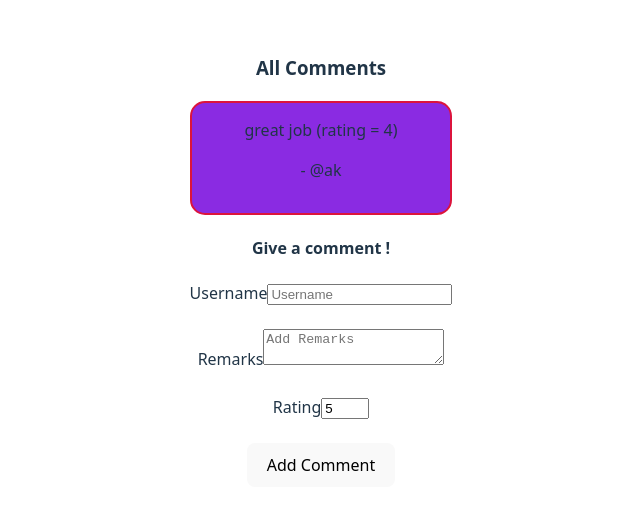
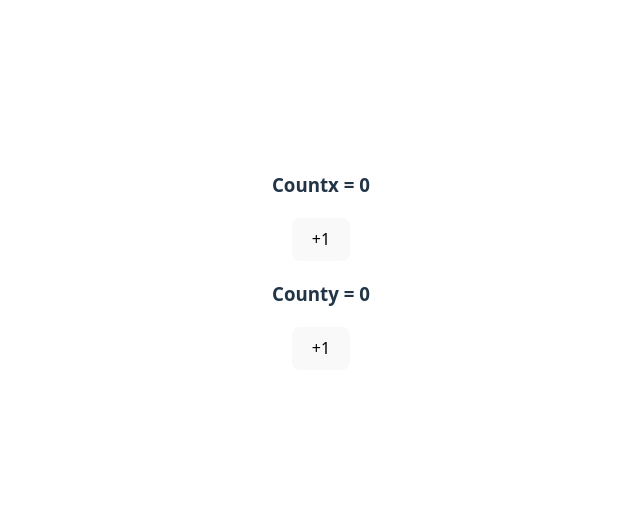
Before and after one commit to whoxshu/React-State-, a React app: page / in a window 1280 px wide. Shown: the part 139-648 px from the top of the page, without its empty margins (319-959 px from the left). Built offline with nearby package versions, Linux system fonts and the light colour scheme; the HTML template or start-up script is replaced by a standard one.

Commit message:
Counter with use effect

```diff
--- a/src/App.jsx
+++ b/src/App.jsx
@@ -8,6 +8,7 @@
 import Form from './Form';
 import CommentsForm from './CommentsForm';
 import Comment from "./Comment";
+import Counter from './Counter';
 
  function App() {
   // let winCondition = (ticket) => {
@@ -19,7 +20,8 @@
 {/* <Lottery  n={3} winCondition={winCondition}></Lottery>*/}
 {/* <Form></Form> */}
  {/* <CommentsForm></CommentsForm>  */}
-<Comment></Comment>
+{/* <Comment></Comment> */}
+<Counter></Counter>
     </>
   );
 };
--- a/src/Counter.jsx
+++ b/src/Counter.jsx
@@ -1,25 +1,30 @@
-import { useState } from "react";
 
-export default function Counter(){
- let [count, setCount] = useState(0);
-console.log("Component is rerendered!");
-// console.log(`count=${count}`);
- let incCount = () => {
-    // setCount((currCount)=>{
-    //     return currCount + 1;
-    // });
-    //  setCount((currCount)=>{
-    //     return currCount + 1;
-    // });
-    // setCount(count+1) ;
-    setCount(25);
- }
+import { useState, useEffect } from "react";
 
+export default function Counter() {
 
-    return(
-        <div>
-            <h3>Count = {count}</h3>
-            <button onClick= {incCount}>Increase Count</button>
-        </div>
+let [countx, setCountx] = useState(0);
+let [county, setCounty] = useState(0);
+
+const incCountx = () => {
+     setCountx((currCount) => currCount + 1);
+ };
+
+ const incCounty = () => {
+     setCounty((currCount) => currCount + 1);
+ };
+
+useEffect (function sideEffect() {
+     console.log("this is the side effect");
+     },
+    [countx]);
+
+return (
+ <div>
+    <h3>Countx = {countx}</h3>
+     <button onClick={incCountx}>+1</button>
+       <h3>County = {county}</h3>
+     <button onClick={incCounty}>+1</button>
+     </div>
     );
 }
```
